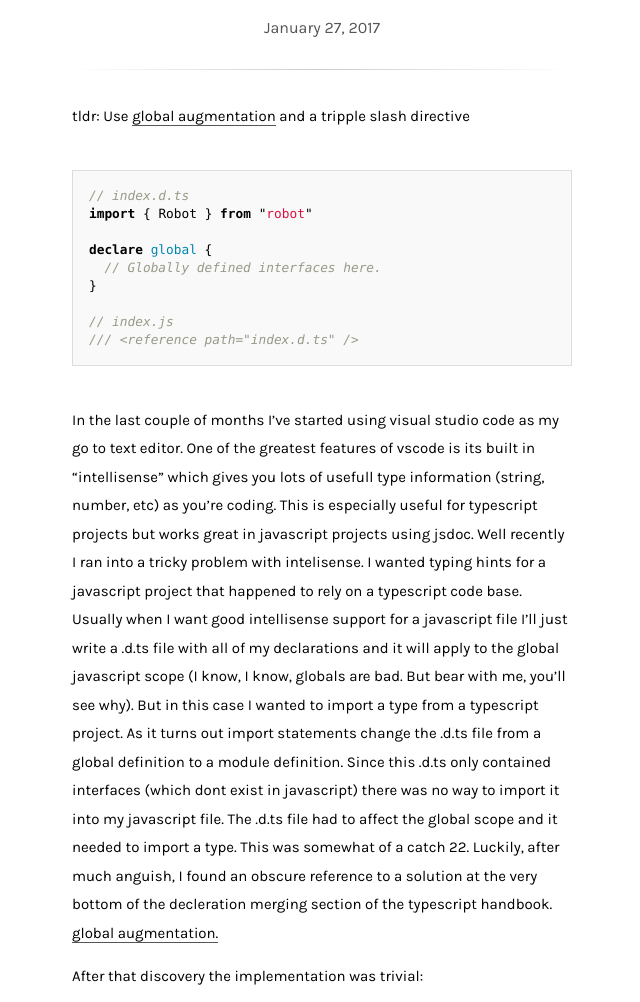
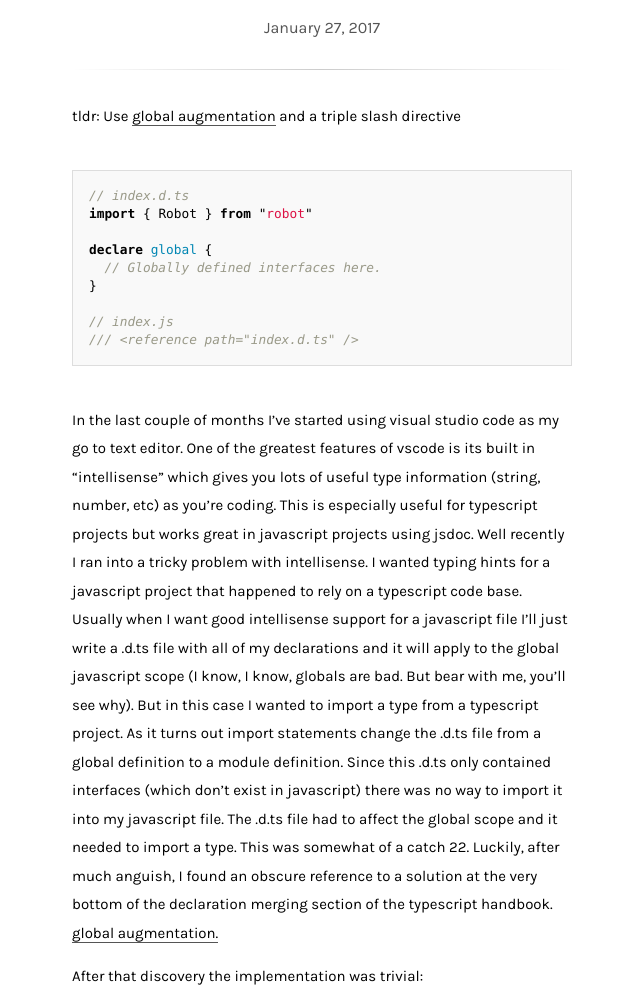
Before and after one commit to drew-y/blog, a Jekyll site: the page built from _posts/2017-01-27-importing-types-in-global-typescript-definition-files.md, in a window 1280 px wide. Shown: the part 228-1230 px from the top of the page, without its empty margins (318-958 px from the left). Built offline with Jekyll 4.4.1, drawn with Linux system fonts in a browser that asks for light colours.

````diff
--- a/_config.yml
+++ b/_config.yml
@@ -28,7 +28,7 @@ sass:
 
 # Other Params
 include:            [ "robots.txt" ]
-exclude:            [ "LICENSE", "README.md", "CNAME", "vendor", "Gemfile" ]
+exclude:            [ "LICENSE", "README.md", "CNAME", "vendor", "Gemfile", ".spelling" ]
 gems:
   - jekyll-sitemap
 
--- a/_posts/2017-01-27-importing-types-in-global-typescript-definition-files.md
+++ b/_posts/2017-01-27-importing-types-in-global-typescript-definition-files.md
@@ -3,7 +3,7 @@ layout: post
 title: Importing types into *.d.ts files with global definitions
 ---
 
-tldr: Use [global augmentation](https://www.typescriptlang.org/docs/handbook/declaration-merging.html#global-augmentation) and a tripple slash directive
+tldr: Use [global augmentation](https://www.typescriptlang.org/docs/handbook/declaration-merging.html#global-augmentation) and a triple slash directive
 
 ```typescript
 // index.d.ts
@@ -18,16 +18,16 @@ declare global {
 ```
 
 In the last couple of months I've started using visual studio code as my go to text editor. One of the greatest features
-of vscode is its built in "intellisense" which gives you lots of usefull type information (string, number, etc) as you're
+of vscode is its built in "intellisense" which gives you lots of useful type information (string, number, etc) as you're
 coding. This is especially useful for typescript projects but works great in javascript projects using jsdoc. Well recently I ran into
-a tricky problem with intelisense. I wanted typing hints for a javascript project that happened to rely on a typescript
+a tricky problem with intellisense. I wanted typing hints for a javascript project that happened to rely on a typescript
 code base. Usually when I want good intellisense support for a javascript file I'll just write a .d.ts file with all of
 my declarations and it will apply to the global javascript scope (I know, I know, globals are bad. But bear with me,
 you'll see why). But in this case I wanted to import a type from a typescript project. As it turns out import statements
 change the .d.ts file from a global definition to a module definition. Since this .d.ts only contained interfaces (which
-dont exist in javascript) there was no way to import it into my javascript file. The .d.ts file had to affect the global
+don't exist in javascript) there was no way to import it into my javascript file. The .d.ts file had to affect the global
 scope and it needed to import a type. This was somewhat of a catch 22. Luckily, after much anguish, I found an obscure
-reference to a solution at the very bottom of the decleration merging section of the typescript handbook. [global augmentation.](https://www.typescriptlang.org/docs/handbook/declaration-merging.html#global-augmentation)
+reference to a solution at the very bottom of the declaration merging section of the typescript handbook. [global augmentation.](https://www.typescriptlang.org/docs/handbook/declaration-merging.html#global-augmentation)
 
 After that discovery the implementation was trivial:
 
````
Also changed, not shown: _posts/2017-01-28-openvpn-subnet-routing.md (+1 -1 lines), 1 other file.
